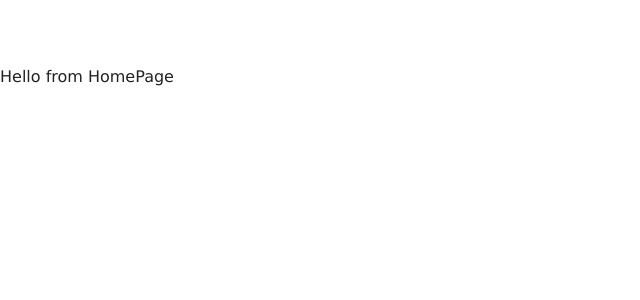
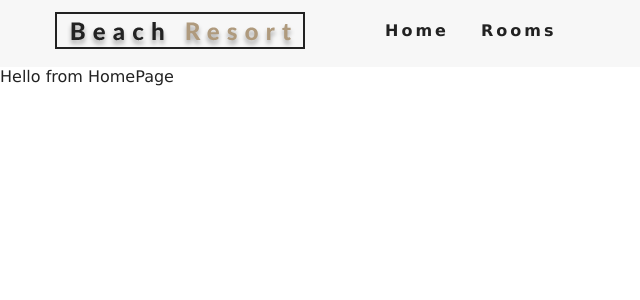
Before and after one commit to Fernandadp/hotel-reservation-site-react, a React (Create React App) app: page / in a window 1280 px wide. Shown: the top 300 px of the page, without its empty margins (0-640 px from the left). Built offline with nearby package versions, Linux system fonts and the light colour scheme.

Commit message:
add icon to navbar and links

```diff
--- a/src/App.css
+++ b/src/App.css
@@ -112,8 +112,8 @@ h6 {
   color: var(--primaryColor);
 }
 .nav-links {
-  height: 0;
-  overflow: hidden;
+  /* height: 0;
+  overflow: hidden; */
   transition: var(--mainTransition);
   list-style-type: none;
 }
--- a/src/App.js
+++ b/src/App.js
@@ -8,9 +8,12 @@ import SingleRoom from './pages/SingleRoom';
 
 import { Route, Switch } from "react-router-dom";
 
+import Navbar from './components/Navbar';
+
 function App() {
   return (
     <div>
+      <Navbar />
       <Switch>
         <Route exact path="/" component={Home} />
         <Route exact path="/rooms/" component={Rooms} />
--- /dev/null
+++ b/src/components/Navbar.js
@@ -0,0 +1,43 @@
+import React, { Component } from 'react'
+import logo from '../images/logo.svg'
+import { FaAlignRight } from 'react-icons/fa'
+import { Link } from 'react-router-dom'
+
+export default class Navbar extends Component {
+  state={
+    isOpen: false
+  }
+
+  handleToggle = () => {
+    this.setState({ isOpen: !this.state.isOpen })
+  }
+
+  render() {
+    return (
+      <nav className="navbar">
+        <div className="nav-center">
+          <div className="nav-header">
+            <Link to="/">
+              <img src={ logo } alt="Beach Resort" />
+            </Link>
+            <button
+              type="button"
+              className="nav-btn"
+              onClick={this.handleToggle}
+            >
+              <FaAlignRight className="nav-icon" />
+            </button>
+          </div>
+          <ul className={this.state.isOpen ? "nav-links show-nav" : "nav-links"}>
+            <li>
+              <Link to="/">Home</Link>
+            </li>
+            <li>
+              <Link to="/rooms">Rooms</Link>
+            </li>
+          </ul>
+        </div>
+      </nav>
+    )
+  }
+}
```
